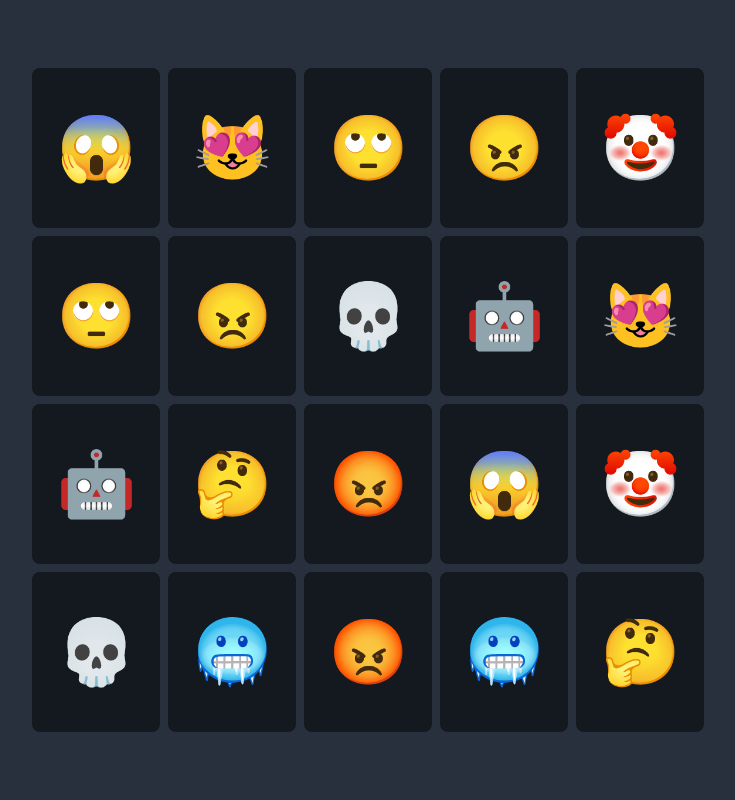
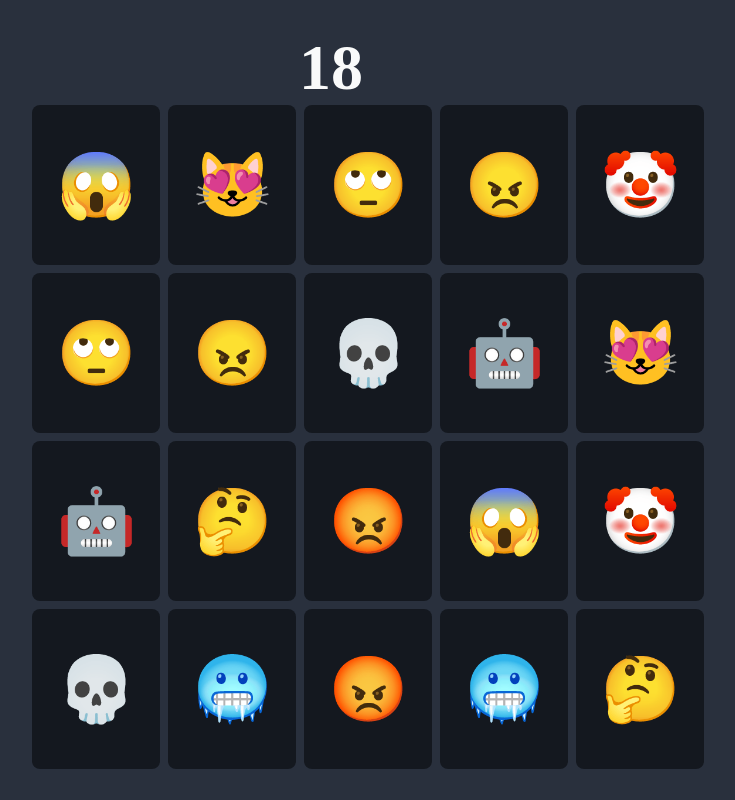
Before and after one commit to TaufiqHdyt/matchpair-game, a SvelteKit app: page / in a window 1280 px wide. Both pictures are taken after a click on the button "START PLAY". Shown: the whole page, without its empty margins (309-1044 px from the left). Built offline with nearby package versions, Linux system fonts and the light colour scheme.

Commit message:
feat: lost state, game timer

```diff
--- a/src/routes/+page.svelte
+++ b/src/routes/+page.svelte
@@ -10,6 +10,16 @@
   let maxMatches = grid.length / 2 // only unique emojies
   let selected: number[] = []
   let matches: string[] = []
+  let timerId: NodeJS.Timeout;
+  let time: number = 20
+
+  function startGameTimer() {
+    function countdown() {
+      state !== 'paused' && (time -= 1)
+    }
+
+    timerId = setInterval(countdown, 1000)
+  }
 
   function createGrid() {
     let cards = new Set<string>()
@@ -45,8 +55,17 @@
     state = 'won'
   }
 
+  function gameLost() {
+    state = 'lost'
+  }
+
+  $: if (state === 'playing') {
+    !timerId && startGameTimer()
+  }
+
   $: selected.length === 2 && matchCards()
   $: maxMatches === matches.length && gameWon()
+  $: time === 0 && gameLost()
 
   $: console.log({ state, selected, matches })
 </script>
@@ -57,6 +76,9 @@
 {/if}
 
 {#if state === 'playing'}
+  <h1 class="timer" class:pulse={time <= 10}>
+    {time}
+  </h1>
   <div class="play">
     <div class="matches">
       {#each matches as card}
@@ -126,4 +148,18 @@
     gap: 0.5rem;
     font-size: 2.5rem;
   }
+
+  .timer {
+    transition: color 0.3 ease;
+  }
+  .pulse {
+    color: var(--pulse);
+    animation: pulse 1s infinite ease;
+  }
+
+  @keyframes pulse {
+    to {
+      scale: 1.4;
+    }
+  }
 </style>
```
